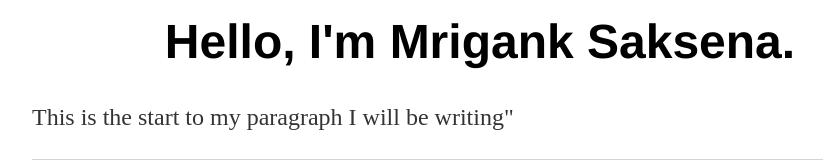
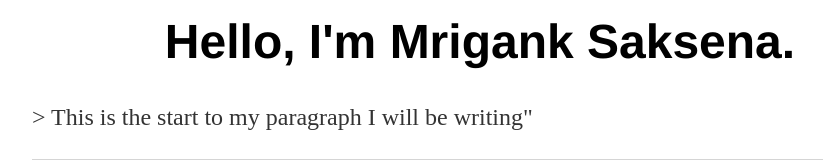
Before and after one commit to mriganksaksena/mriganksaksena.github.io, a plain HTML site: page index.html in a window 1280 px wide. Shown: the part 232-400 px from the top of the page, without its empty margins (160-983 px from the left). Drawn offline with Linux system fonts and the light colour scheme.

Commit message:
Update index.html

```diff
--- a/index.html
+++ b/index.html
@@ -22,7 +22,7 @@
 
     		</div>
 		</div>
-		<p> This is the start to my paragraph I will be writing" </p>
+		<p style="margin-top: 5 em">> This is the start to my paragraph I will be writing" </p>
 		<footer>
     		<ul>
 
```
